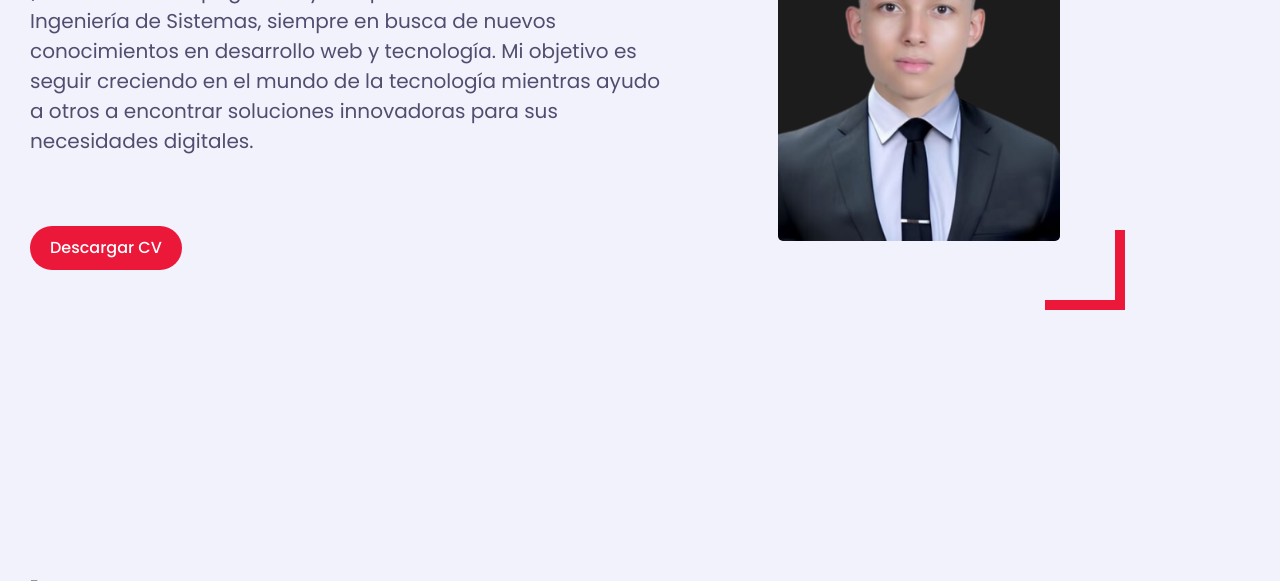
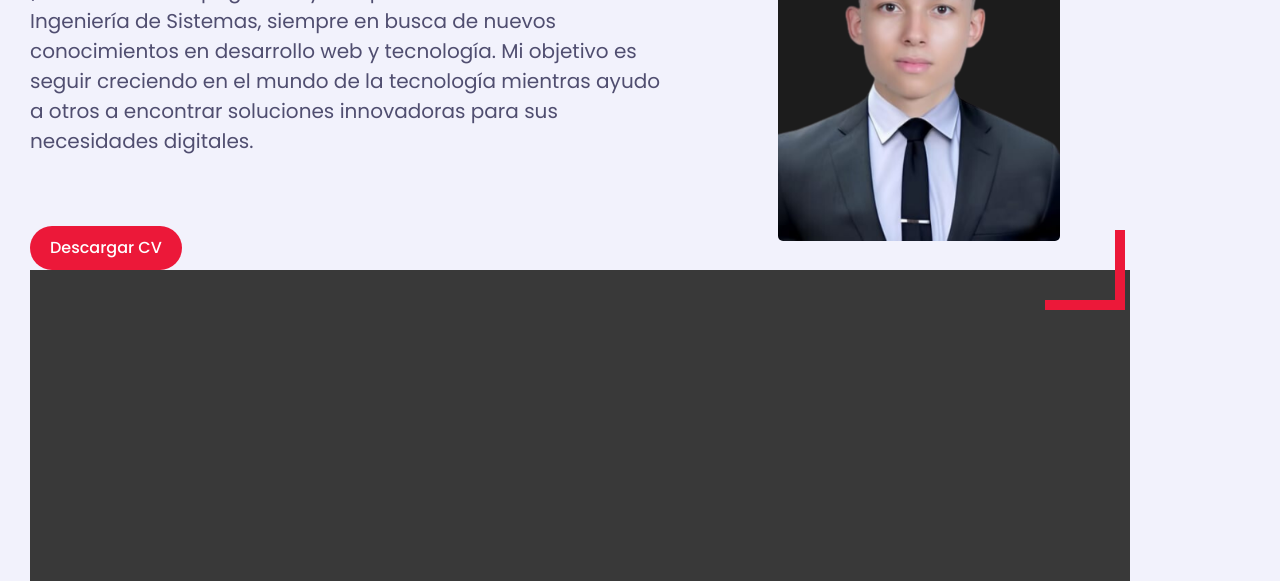
Before and after one commit to 838169/Portafolio, a plain HTML site: page index.html in a window 1280 px wide. Shown: the part 219-800 px from the top of the page. Drawn offline with nearby package versions, Linux system fonts and the light colour scheme; a web font is replaced by a local one.

Commit message:
Update style.css

```diff
--- a/css/style.css
+++ b/css/style.css
@@ -35,7 +35,8 @@ ul{
     list-style: none;
 }
 .espacio{
-    padding: 300px 0px 0px 0px;
+    padding: 400px 0px 0px 0px;
+    background-color: #393939;
 }
 .section{
     background: var(--bg-black-900);
```
